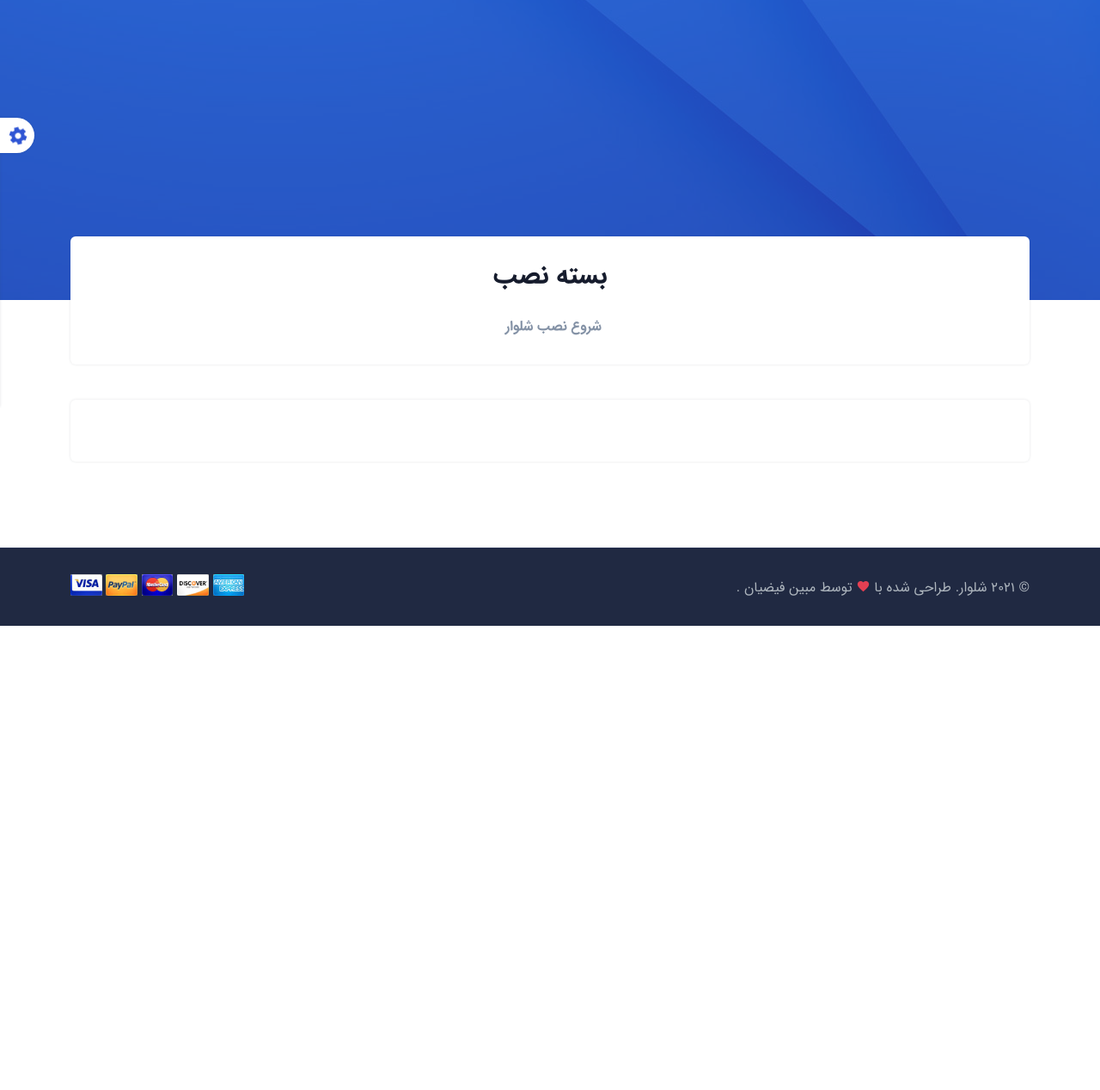
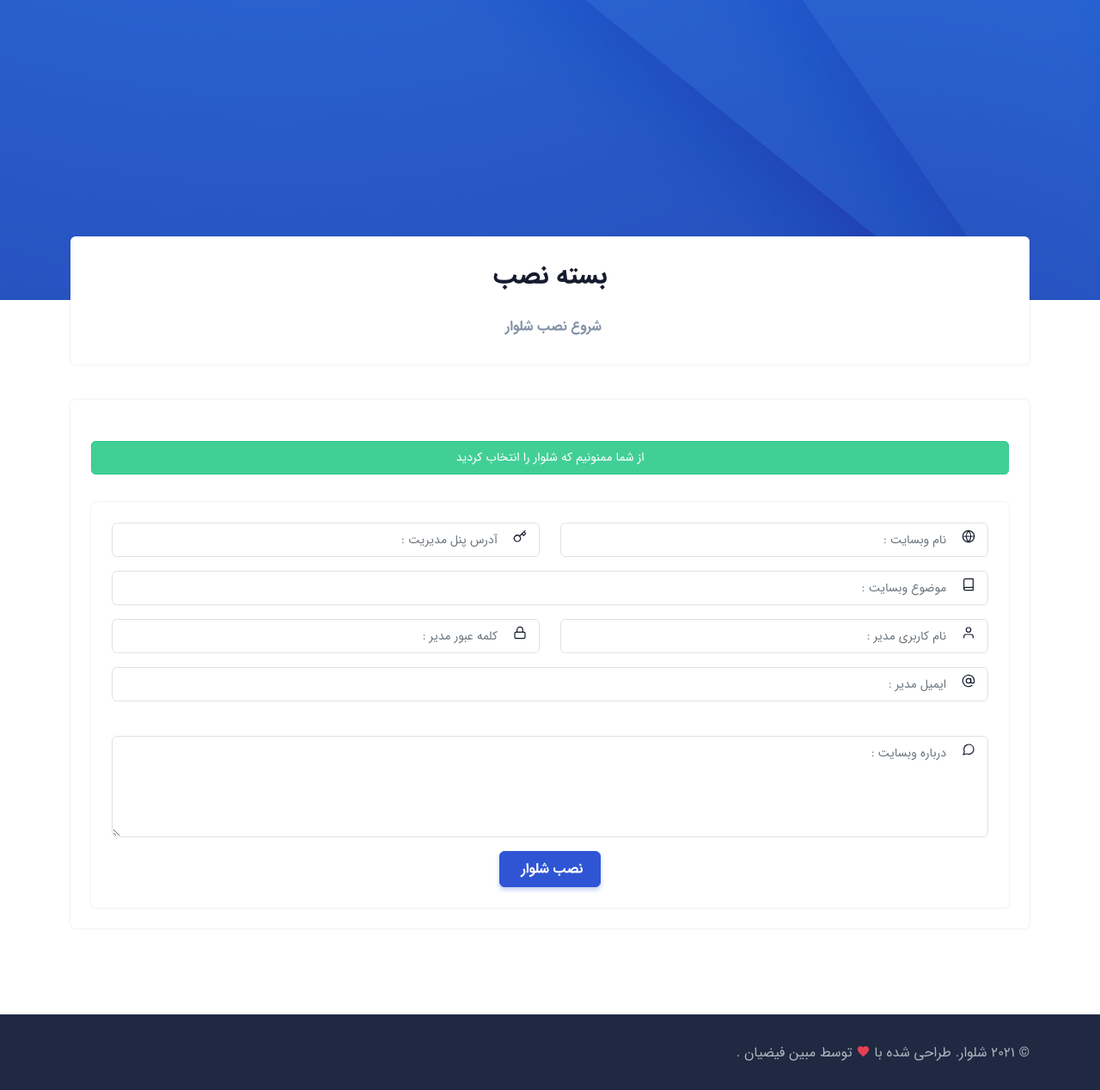
Before and after one commit to sexort/Shalvar, a Django app: page /install/ in a window 1280 px wide. Shown: the whole page at 86% size. Before the commit the page ends 728 px from the top, so only its background shows below. Run offline with Django 3.2, Linux system fonts and the light colour scheme; some libraries are stand-ins or nearby versions.

Commit message:
completed index.html template for install shalvar

```diff
--- a/shalvar_installer/templates/index.html
+++ b/shalvar_installer/templates/index.html
@@ -46,15 +46,85 @@
         <section class="section mt-60">
             <div class="container mt-lg-3">
                 <div class="row">
-
-
                     <div class="col-lg-12 col-12">
                         <div class="rounded shadow p-4">
                             <div class="row">
                                 <div class="col-lg-12 col-md-12mt-4 pt-2">
                                     <div class="text-center">
                                         <div class="content mt-3">
-
+                                            <div class="alert alert-success" role="alert">از شما ممنونیم که شلوار را انتخاب کردید</div>
+                                                <div class="col mt-4 pt-2" id="forms">
+                                                    <div class="component-wrapper rounded shadow">
+                                                        <div class="p-4">
+                                                            <form>
+                                                                <div class="row">
+                                                                    <div class="col-md-6">
+                                                                        <div class="mb-3">
+                                                                            <div class="form-icon position-relative">
+                                                                                <i data-feather="globe" class="fea icon-sm icons"></i>
+                                                                                <input name="name" id="name" type="text" class="form-control ps-5" placeholder="نام وبسایت :">
+                                                                            </div>
+                                                                        </div>
+                                                                    </div><!--end col-->
+                                                                    <div class="col-md-6">
+                                                                        <div class="mb-3">
+                                                                            <div class="form-icon position-relative">
+                                                                                <i data-feather="key" class="fea icon-sm icons"></i>
+                                                                                <input name="email" id="email" type="email" class="form-control ps-5" placeholder="آدرس پنل مدیریت :">
+                                                                            </div>
+                                                                        </div>
+                                                                    </div><!--end col-->
+                                                                    <div class="col-md-12">
+                                                                        <div class="mb-3">
+                                                                            <div class="form-icon position-relative">
+                                                                                <i data-feather="book" class="fea icon-sm icons"></i>
+                                                                                <input name="subject" id="subject" class="form-control ps-5" placeholder="موضوع وبسایت : ">
+                                                                            </div>
+                                                                        </div>
+                                                                    </div><!--end col-->
+                                                                    <div class="col-md-6">
+                                                                        <div class="mb-3">
+                                                                            <div class="form-icon position-relative">
+                                                                                <i data-feather="user" class="fea icon-sm icons"></i>
+                                                                                <input name="email" id="email" type="email" class="form-control ps-5" placeholder="نام کاربری مدیر :">
+                                                                            </div>
+                                                                        </div>
+                                                                    </div><!--end col-->
+                                                                    <div class="col-md-6">
+                                                                        <div class="mb-3">
+                                                                            <div class="form-icon position-relative">
+                                                                                <i data-feather="lock" class="fea icon-sm icons"></i>
+                                                                                <input name="email" id="email" type="email" class="form-control ps-5" placeholder="کلمه عبور مدیر :">
+                                                                            </div>
+                                                                        </div>
+                                                                    </div><!--end col-->
+                                                                    <div class="col-md-12">
+                                                                        <div class="mb-3">
+                                                                            <div class="form-icon position-relative">
+                                                                                <i data-feather="at-sign" class="fea icon-sm icons"></i>
+                                                                                <input name="subject" id="subject" class="form-control ps-5" placeholder="ایمیل مدیر : ">
+                                                                            </div>
+                                                                        </div>
+                                                                    </div><!--end col-->
+                                                                    <div class="col-md-12">
+                                                                        <div class="mb-3">
+                                                                            <label class="form-label"></label>
+                                                                            <div class="form-icon position-relative">
+                                                                                <i data-feather="message-circle" class="fea icon-sm icons"></i>
+                                                                                <textarea name="comments" id="comments" rows="4" class="form-control ps-5" placeholder="درباره وبسایت :"></textarea>
+                                                                            </div>
+                                                                        </div>
+                                                                    </div>
+                                                                </div><!--end row-->
+                                                                <div class="row">
+                                                                    <div class="col-sm-12">
+                                                                        <input type="submit" id="submit" name="send" class="btn btn-primary" value="نصب شلوار ">
+                                                                    </div><!--end col-->
+                                                                </div><!--end row-->
+                                                            </form><!--end form-->
+                                                        </div>
+                                                    </div>
+                                                </div>
                                         </div>
                                     </div>
                                 </div><!--end col-->
@@ -77,83 +147,23 @@
                             <p class="mb-0">© <script>document.write(new Date().getFullYear())</script> شلوار. طراحی شده با  <i class="mdi mdi-heart text-danger"></i> توسط  <a href="#" target="_blank" class="text-reset">مبین فیضیان </a>.</p>
                         </div>
                     </div><!--end col-->
-
-                    <div class="col-sm-6 mt-4 mt-sm-0 pt-2 pt-sm-0">
-                        <ul class="list-unstyled text-sm-end mb-0">
-                            <li class="list-inline-item"><a href="javascript:void(0)"><img src="images/payments/american-ex.png" class="avatar avatar-ex-sm" title="آمریکن اکسپرس" alt=""></a></li>
-                            <li class="list-inline-item"><a href="javascript:void(0)"><img src="images/payments/discover.png" class="avatar avatar-ex-sm" title="کشف کردن" alt=""></a></li>
-                            <li class="list-inline-item"><a href="javascript:void(0)"><img src="images/payments/master-card.png" class="avatar avatar-ex-sm" title="مستر کارت" alt=""></a></li>
-                            <li class="list-inline-item"><a href="javascript:void(0)"><img src="images/payments/paypal.png" class="avatar avatar-ex-sm" title="پی پال" alt=""></a></li>
-                            <li class="list-inline-item"><a href="javascript:void(0)"><img src="images/payments/visa.png" class="avatar avatar-ex-sm" title="ویزا" alt=""></a></li>
-                        </ul>
-                    </div><!--end col-->
                 </div><!--end row-->
             </div><!--end container-->
         </footer><!--end footer-->
         <!-- Footer End -->
 
-        <!-- Back to top -->
-        <a href="#" onclick="topFunction()" id="back-to-top" class="btn btn-icon btn-primary back-to-top"><i data-feather="arrow-up" class="icons"></i></a>
-        <!-- Back to top -->
 
-       <!-- Style switcher --> <div id="style-switcher" class="bg-light border p-3 pt-2 pb-2" onclick="toggleSwitcher()">
-             <div>
-                <h6 class="title text-center">رنگ خود را انتخاب کنید </h6>
-                <ul class="pattern">
-                    <li class="list-inline-item">
-                        <a class="color1" href="javascript:void(0);" onclick="setColor('default')"></a>
-                    </li>
-                    <li class="list-inline-item">
-                        <a class="color2" href="javascript:void(0);" onclick="setColor('green')"></a>
-                    </li>
-                    <li class="list-inline-item">
-                        <a class="color3" href="javascript:void(0);" onclick="setColor('purple')"></a>
-                    </li>
-                    <li class="list-inline-item">
-                        <a class="color4" href="javascript:void(0);" onclick="setColor('red')"></a>
-                    </li>
-                    <li class="list-inline-item">
-                        <a class="color5" href="javascript:void(0);" onclick="setColor('skyblue')"></a>
-                    </li>
-                    <li class="list-inline-item">
-                        <a class="color6" href="javascript:void(0);" onclick="setColor('skobleoff')"></a>
-                    </li>
-                    <li class="list-inline-item">
-                        <a class="color7" href="javascript:void(0);" onclick="setColor('cyan')"></a>
-                    </li>
-                    <li class="list-inline-item">
-                        <a class="color8" href="javascript:void(0);" onclick="setColor('slateblue')"></a>
-                    </li>
-                    <li class="list-inline-item">
-                        <a class="color9" href="javascript:void(0);" onclick="setColor('yellow')"></a>
-                    </li>
-                </ul>
-
-                <h6 class="title text-center pt-3 mb-0 border-top">تنظیمات قالب </h6>
-                <ul class="text-center list-unstyled mb-0">
-                    <li class="d-grid"><a href="javascript:void(0)" class=" " onclick="setTheme('style-rtl')"> </a></li>
-                    <li class="d-grid"><a href="javascript:void(0)" class=" " onclick="setTheme('style')"> </a></li>
-                    <li class="d-grid"><a href="javascript:void(0)" class=" " onclick="setTheme('style-dark-rtl')"> </a></li>
-                    <li class="d-grid"><a href="javascript:void(0)" class=" " onclick="setTheme('style-dark')"> </a></li>
-                    <li class="d-grid"><a href="javascript:void(0)" class="btn btn-sm btn-block btn-dark dark-version t-dark mt-2" onclick="setTheme('style-dark')">تیره </a></li>
-                    <li class="d-grid"><a href="javascript:void(0)" class="btn btn-sm btn-block btn-dark light-version t-light mt-2" onclick="setTheme('style')">روشن </a></li>
-                </ul>
-            </div>
-            <div class="bottom">
-                <a href="javascript:void(0);" class="settings bg-white shadow d-block"><i class="mdi mdi-cog ms-1 mdi-24px position-absolute mdi-spin text-primary"></i></a>
-            </div>
-        </div>
         <!-- end Style switcher -->
 
         <!-- javascript -->
-        <script src="js/bootstrap.bundle.min.js"></script>
+        <script src="{% static 'js/bootstrap.bundle.min.js' %}"></script>
         <!-- Icons -->
-        <script src="js/feather.min.js"></script>
+        <script src="{% static 'js/feather.min.js' %}"></script>
         <!-- Switcher -->
-        <script src="js/switcher.js"></script>
+        <script src="{% static 'js/switcher.js' %}"></script>
         <!-- Main Js -->
-        <script src="js/plugins.init.js"></script><!--Note: All init js like tiny slider, counter, countdown, maintenance, lightbox, gallery, swiper slider, aos animation etc.-->
-        <script src="js/app.js"></script><!--Note: All important javascript like page loader, menu, sticky menu, menu-toggler, one page menu etc. -->
+        <script src="{% static 'js/plugins.init.js' %}"></script><!--Note: All init js like tiny slider, counter, countdown, maintenance, lightbox, gallery, swiper slider, aos animation etc.-->
+        <script src="{% static 'js/app.js' %}"></script><!--Note: All important javascript like page loader, menu, sticky menu, menu-toggler, one page menu etc. -->
     </body>
 
 </html>
```
